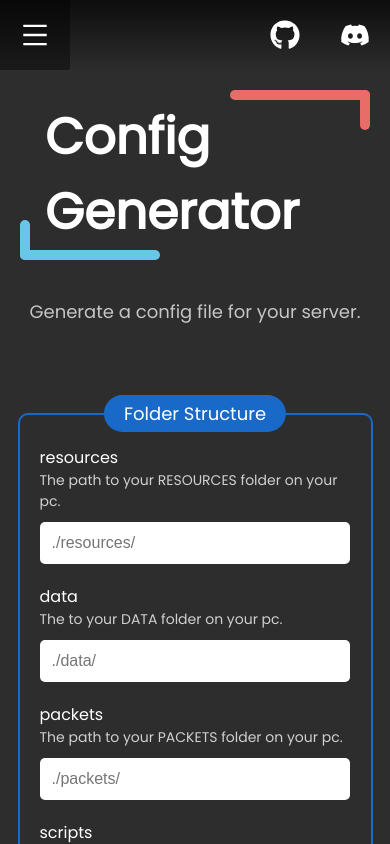
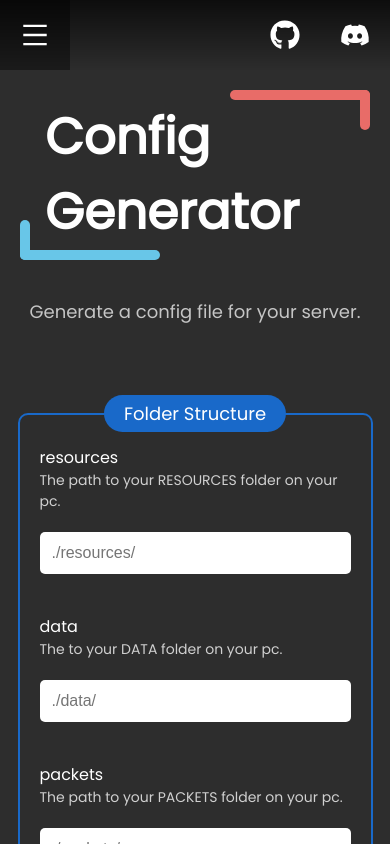
Before and after one commit to Grasscutters/Meadow, a React (Vite) app: page /config in a window 390 px wide. Shown: the top 844 px of the page. Built offline with nearby package versions, Linux system fonts and the light colour scheme.

Commit message:
Config Generator (styling)

```diff
--- a/src/css/pages/ConfigGen.css
+++ b/src/css/pages/ConfigGen.css
@@ -49,7 +49,7 @@
     align-items: center;
     justify-content: center;
     padding: 30px 20px;
-    gap: 20px;
+    gap: 40px;
 }
 
 .ConfigGen_Config {
@@ -70,6 +70,10 @@
     gap: 20px;
 }
 
+.ConfigField_Info {
+    width: 60%;
+}
+
 .ConfigField_Name {
     font-size: 16px;
     font-weight: 400;
@@ -84,10 +88,7 @@
     margin: 0;
 }
 
-.ConfigField_Input {
-}
-
-.ConfigField input[type="text"] {
+.ConfigField input[type="text"], .ConfigField input[type="number"], .ConfigField select {
     width: 300px;
     border: 2px solid transparent;
     border-radius: 5px;
@@ -95,9 +96,40 @@
     font-size: 16px;
     font-weight: 400;
     background-color: #fff;
+    box-sizing: border-box;
 }
 
-.ConfigField input[type="text"]:focus {
+.ConfigField input[type="checkbox"] {
+    width: 20px;
+    height: 20px;
+    margin: 0;
+}
+
+.ConfigField textarea {
+    width: 300px;
+    height: 100px;
+    border: 2px solid transparent;
+    border-radius: 5px;
+    padding: 10px;
+    font-size: 16px;
+    font-weight: 400;
+    background-color: #fff;
+    box-sizing: border-box;
+}
+
+.ConfigField button {
+    height: 40px;
+    border: 2px solid #1969c9;
+    border-radius: 5px;
+    background-color: #1969c9;
+    font-size: 16px;
+    font-weight: 400;
+    color: #fff;
+    cursor: pointer;
+    transition: all 0.2s ease-in-out;
+}
+
+.ConfigField input[type="text"]:focus, .ConfigField input[type="number"]:focus, .ConfigField select:focus, .ConfigField textarea:focus {
     outline: none;
     border: 2px solid #1969c9;
 }
@@ -107,10 +139,9 @@
         flex-direction: column;
         align-items: flex-start;
         justify-content: center;
-        gap: 10px;
     }
 
-    .ConfigField input[type="text"] {
-        width: calc(100% - 25px);
+    .ConfigField_Info, .ConfigField input[type="text"], .ConfigField input[type="number"], .ConfigField select, .ConfigField textarea {
+        width: 100%;
     }
 }
--- a/src/ui/pages/ConfigGen.tsx
+++ b/src/ui/pages/ConfigGen.tsx
@@ -1,4 +1,6 @@
 import React from "react";
+
+import { AiOutlinePlus } from "react-icons/ai";
 
 import StyledHeading from "@components/common/StyledHeading";
 import ConfigSection from "@components/config/ConfigSection";
@@ -638,7 +640,7 @@ class ConfigGen extends React.Component {
                                     "The items to send to the player when they join the game."
                                 }
                             >
-                                <BasicButton text={"Add Item"} />
+                                <BasicButton text={"Add Item"} icon={<AiOutlinePlus size={20} />} />
                             </ConfigField>
 
                             <ConfigField
@@ -710,7 +712,7 @@ class ConfigGen extends React.Component {
                                     "The game server regions to dispatch the player to."
                                 }
                             >
-                                <BasicButton text={"Add Region"} />
+                                <BasicButton text={"Add Region"} icon={<AiOutlinePlus size={20} />} />
                             </ConfigField>
 
                             <ConfigField
```
